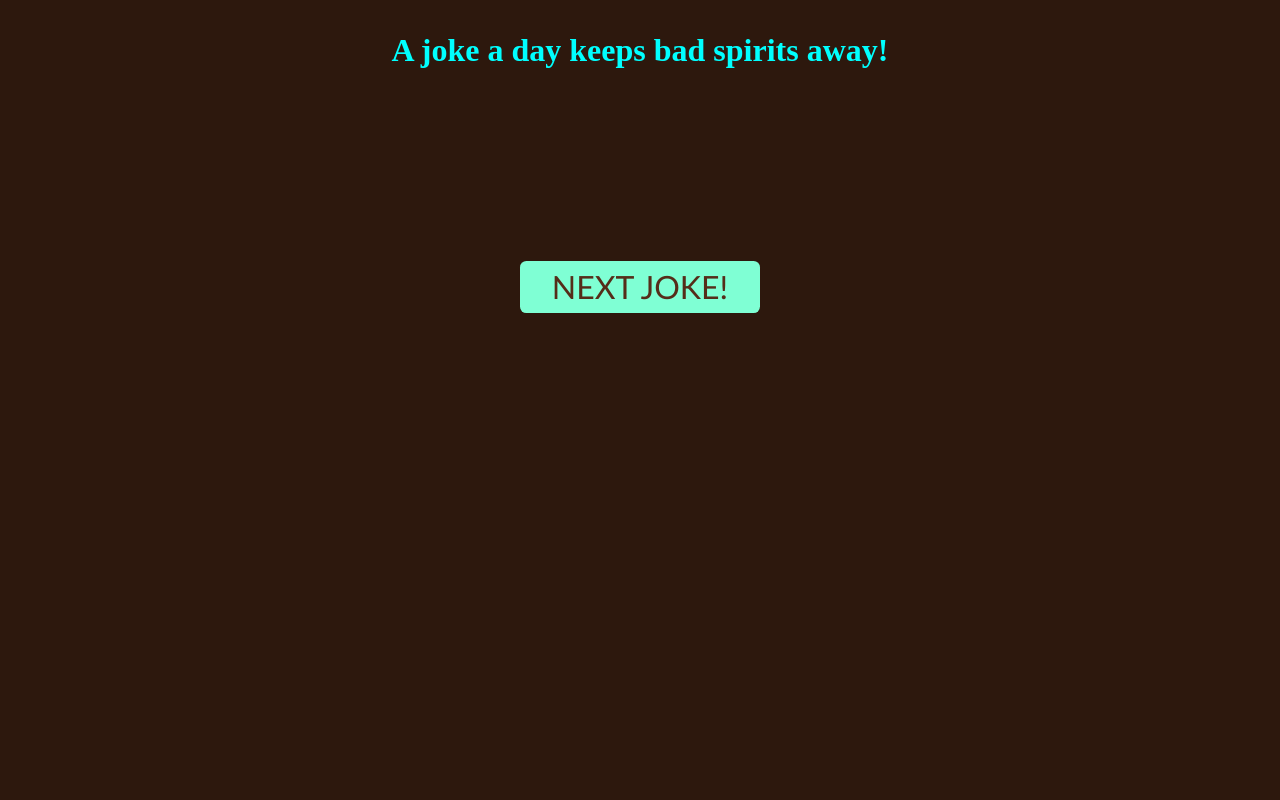
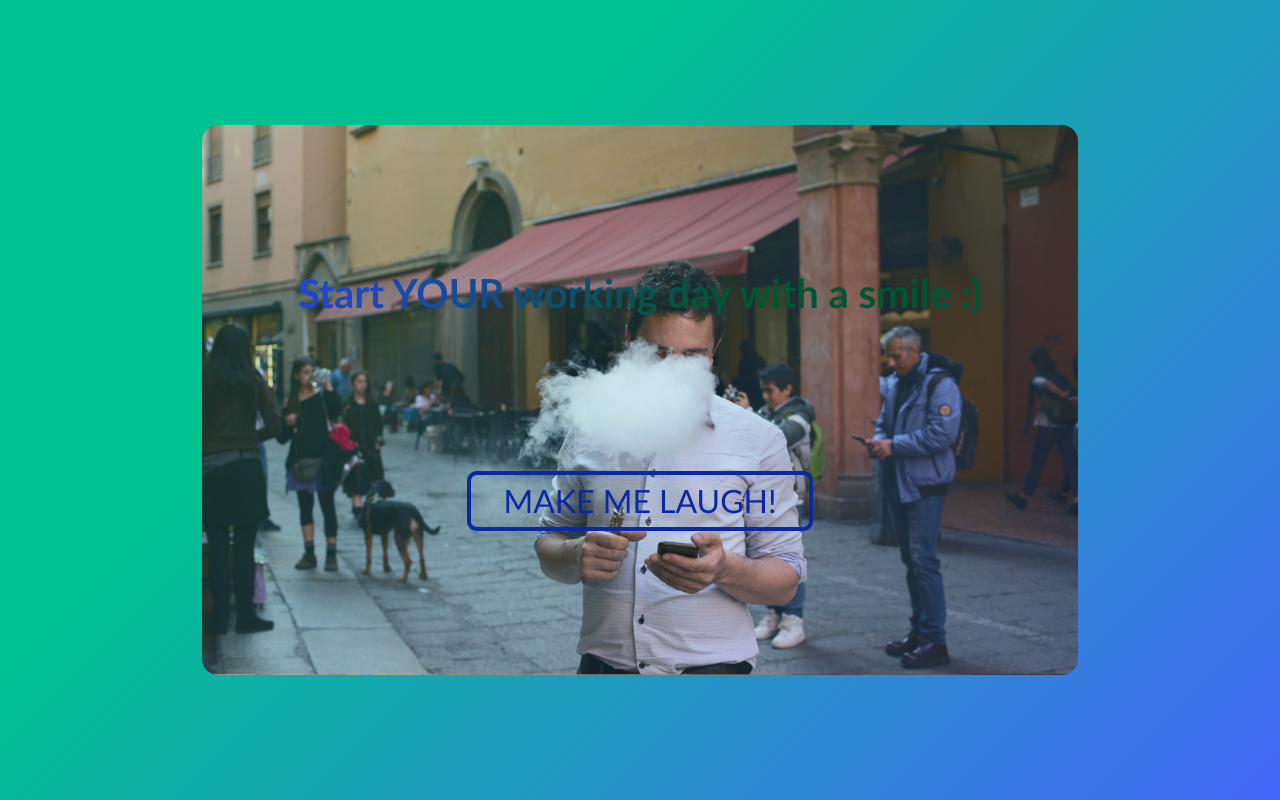
Before and after one commit to IvanSanczewski/Sprint5, a website: page index.html in a window 1280 px wide. Drawn offline with Linux system fonts and the light colour scheme.

Commit message:
Level 1 Exercise 2: in styles.css change background with a gradient color and add background image to content div --  NOT APPEALING --> look for another image (has to be clear) and use it as a body background, leave gradient (also cleare) for content div

```diff
--- a/CSS/styles.css
+++ b/CSS/styles.css
@@ -1,43 +1,92 @@
 * {
     margin: 0;
     padding: 0;
+    font-family: 'Trebuchet MS', 'Lucida Sans Unicode', 'Lucida Grande', 'Lucida Sans', Arial, sans-serif;
 }
 
 body {
-    background-color: rgb(45, 24, 13);
+    height: 100vh;
+
+
+    background-color: #038767;
+    background-image: linear-gradient(135deg, #00c190 32%, #4667f8 100%);
+
     color: aqua;
+
+    display: flex;
+    flex-flow: column wrap;
+    justify-content: center;
+    align-items: center;
+
+}
+
+.page {
+    display: flex;
+    flex-flow: column wrap;
+    align-items: center;
+
+    padding: 9em 6em;
+
+    position: relative;
+}
+
+.page::before {
+    content: '';
+
+    position: absolute;
+    top: 0px;
+    right: 0px;
+    bottom: 0px;
+    left: 0px;
+
+    background-color: white;
+    background-image: url('../MEDIA/ISP_STREET_HAPPENS_22000_edit.jpg');
+    background-size: cover ;
+    background-position: bottom center;
+    border-radius: 1em;
+    opacity: 0.85;
+
+
 }
 
 h1 {
+    position: relative;
     text-align: center;
-    margin-top: 1em;
+
+    font-size: 2.5em;
+    background: -webkit-linear-gradient(135deg, #025534 39%, #2245e0 100%);
+    -webkit-background-clip: text;
+    -webkit-text-fill-color: transparent;
 }
 
 #joke {
+    position: relative;
     text-align: center;
-    margin-top: 8em;
-}
+    margin: 4em 10em;
 
-.btn-container {
-    display: flex;
-    justify-content: center;
+    color: #025534;
 
+    font-size: larger;
+    font-weight: 600;
 }
 
 .main-button {
-
-    background-color: aquamarine;
-    color: rgb(85, 45, 25);
+    position: relative;
+    background-color: transparent ;
+    color: #0b27a2;
 
     font-size: 2em;
-    font-family: 'Trebuchet MS', 'Lucida Sans Unicode', 'Lucida Grande', 'Lucida Sans', Arial, sans-serif;
+    padding: .2em 1em;
 
-    padding: .2em 1em;
-    margin-top: 2em;
+    border-style:solid;
+    border-color: #0b27a2;
+    border-width: .15em;
+    border-radius: .3em;
 
-    border-radius: .2em;
-    border: none;
+    cursor: pointer;
 }
+
 .main-button:hover {
-    background-color: rgb(38, 219, 255);
+    background-color: #0b27a2 ;
+    color: #1facad;
 }
--- a/index.html
+++ b/index.html
@@ -10,11 +10,13 @@
 </head>
 <body>
 
-    <h1>A joke a day keeps bad spirits away!</h1>
-    <div id="joke"></div>
+    <div class="page">
+        <h1>Start YOUR working day with a smile :)</h1>
+        <div id="joke"></div>
 
-    <div class="btn-container">
-        <button class="main-button" id="jokeBtn" onclick="loadJoke(), deletePreviousJoke()">NEXT JOKE!</button>
+        <div class="btn-container">
+            <button class="main-button" id="jokeBtn" onclick="loadJoke(), deletePreviousJoke()">MAKE ME LAUGH!</button>
+        </div>
     </div>
 
     <script src="./JS/app.js"></script>
```
Also changed, not shown: MEDIA/ISP_STREET_HAPPENS_22000_edit.jpg (added), 2 other files.
